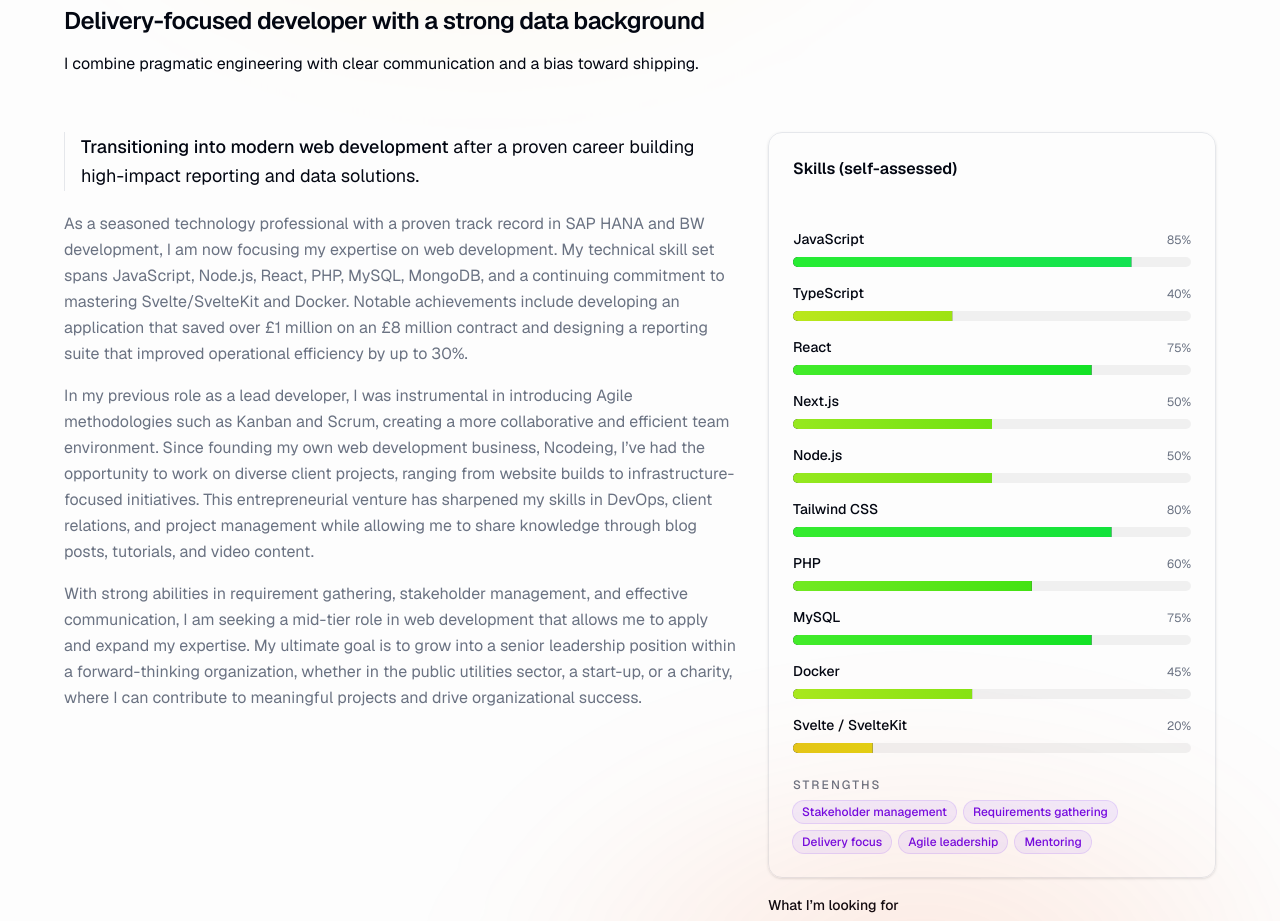
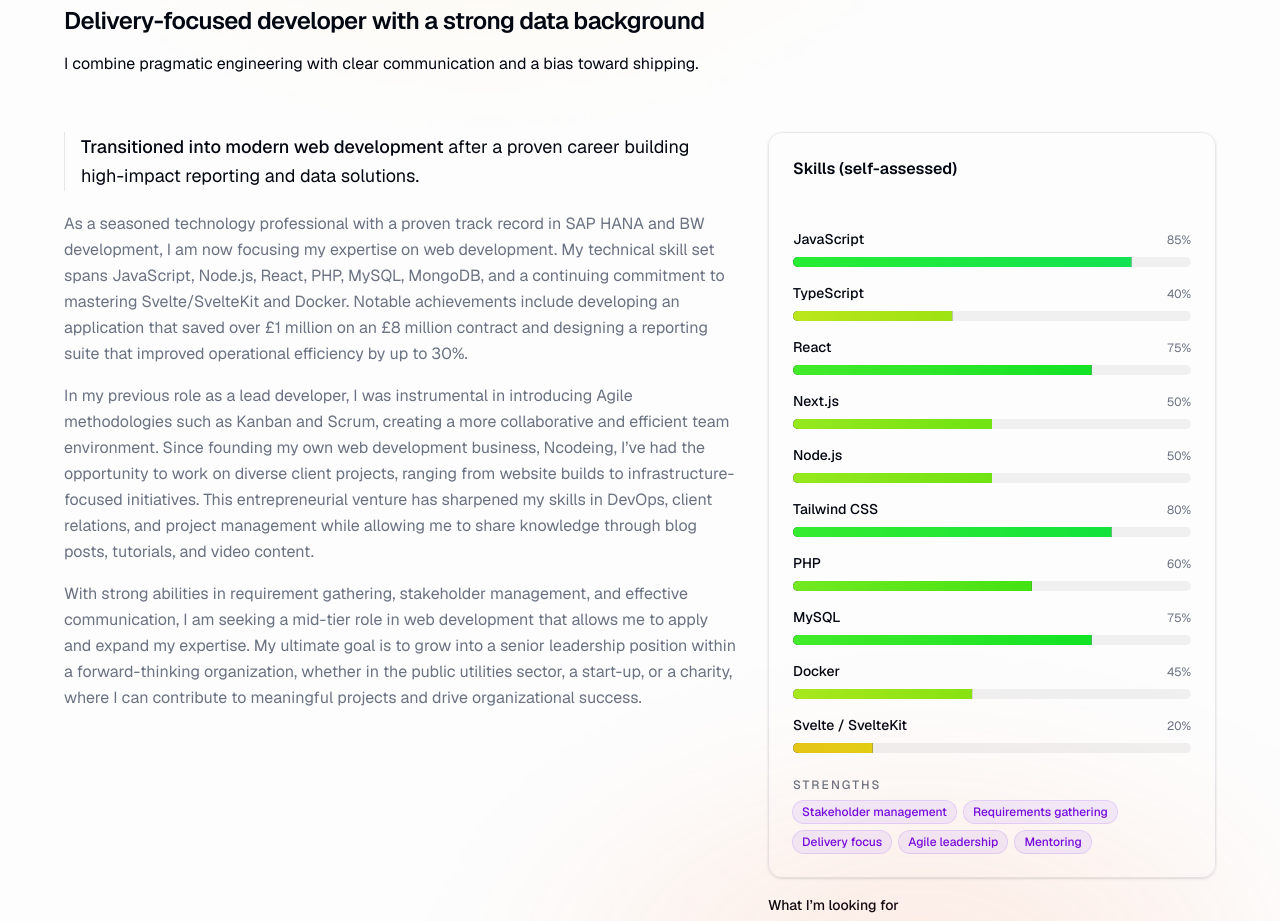
Before and after one commit to Tiiatcha/resume_next_v1, a Next.js app: page / in a window 1280 px wide. Shown: the part 880-1801 px from the top of the page. Built offline with nearby package versions, Linux system fonts and the light colour scheme.

Commit message:
updated about quote

```diff
--- a/components/sections/about-section.tsx
+++ b/components/sections/about-section.tsx
@@ -27,7 +27,7 @@ export function AboutSection({ skills }: { skills: SkillItem[] }) {
               <div className="border-l pl-4">
                 <p className="text-pretty text-lg leading-relaxed">
                   <span className="font-medium">
-                    Transitioning into modern web development
+                    Transitioned into modern web development
                   </span>{" "}
                   after a proven career building high-impact reporting and data
                   solutions.
```
